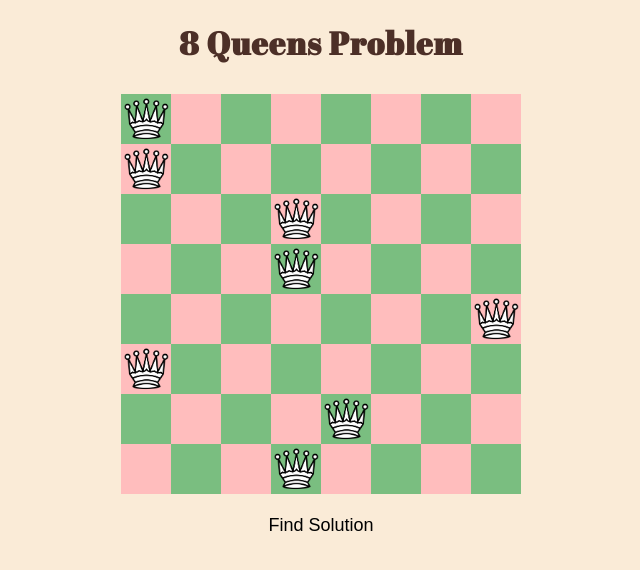
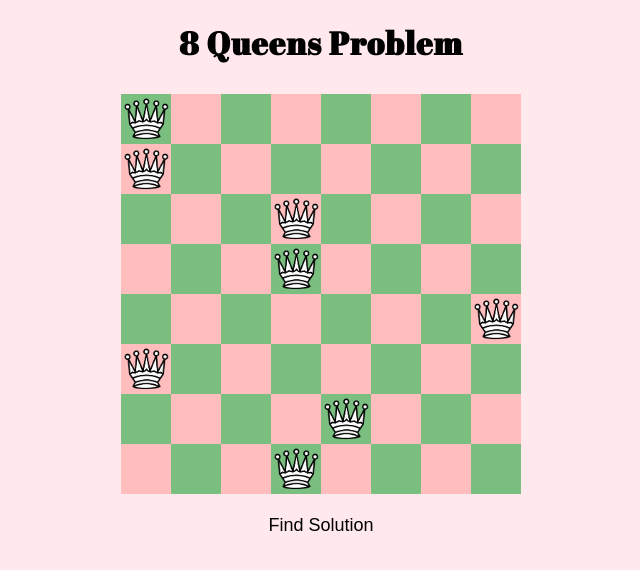
Before and after one commit to douglastgordon/NQueens, a plain HTML site: page index.html in a window 1280 px wide. Shown: the whole page, without its empty margins (319-959 px from the left). Drawn offline with Linux system fonts and the light colour scheme.

Commit message:
fix styling

```diff
--- a/main.css
+++ b/main.css
@@ -1,5 +1,5 @@
 body {
-  background-color: #faebd7;
+  background-color: #ffe9ec;
 }
 
 h1 {
@@ -7,7 +7,7 @@ h1 {
   text-align: center;
   margin-bottom: 30px;
   letter-spacing: 1px;
-  color: #4c2f27;
+  color: black;
 }
 
 ul {
--- a/main.js
+++ b/main.js
@@ -168,6 +168,8 @@ class Board {
   }
 
   run() {
+    this.randomlyPopulateTiles()
+    this.makeInitialHtml()
     let moves = []
     let attempts = 0
     const before = new Date
```
